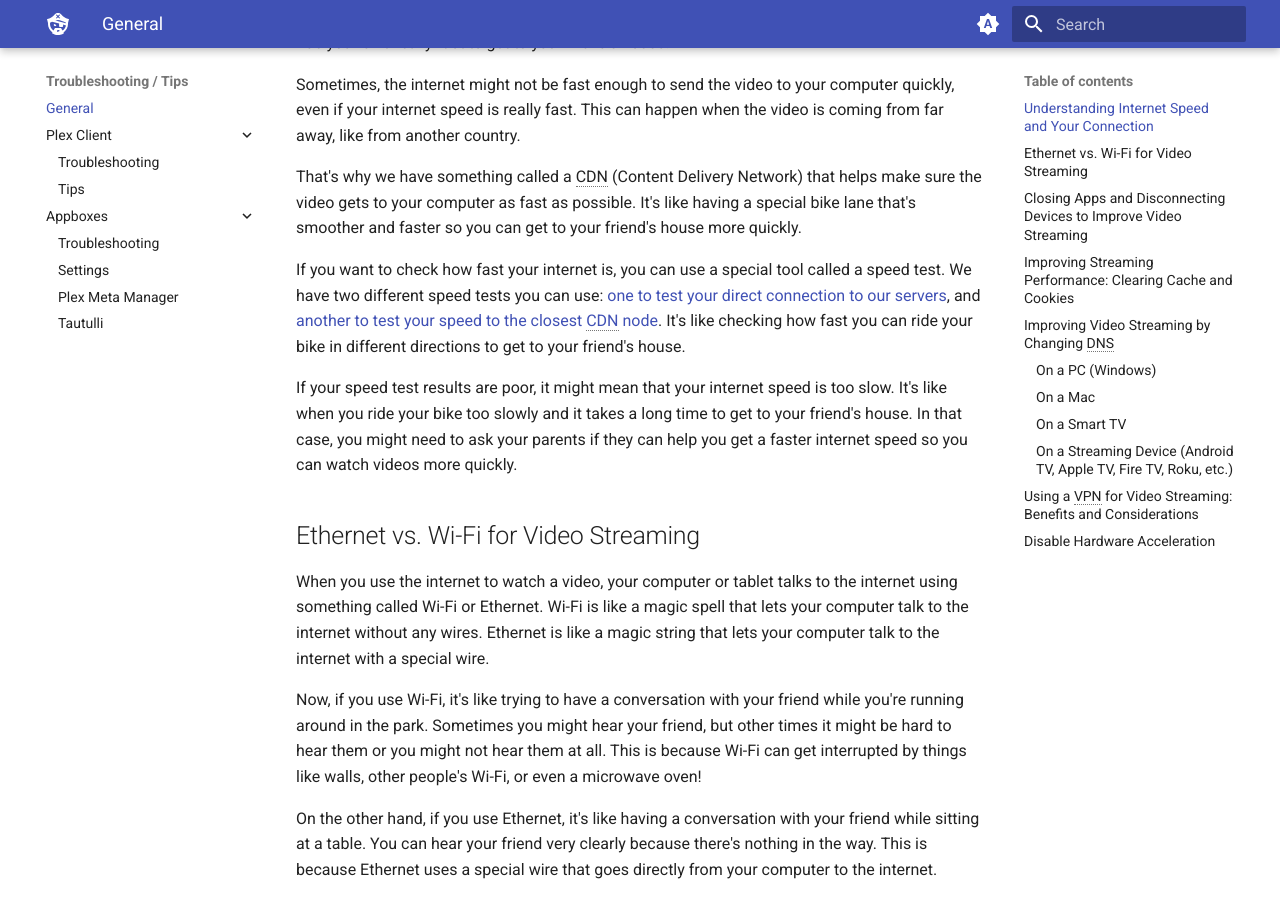
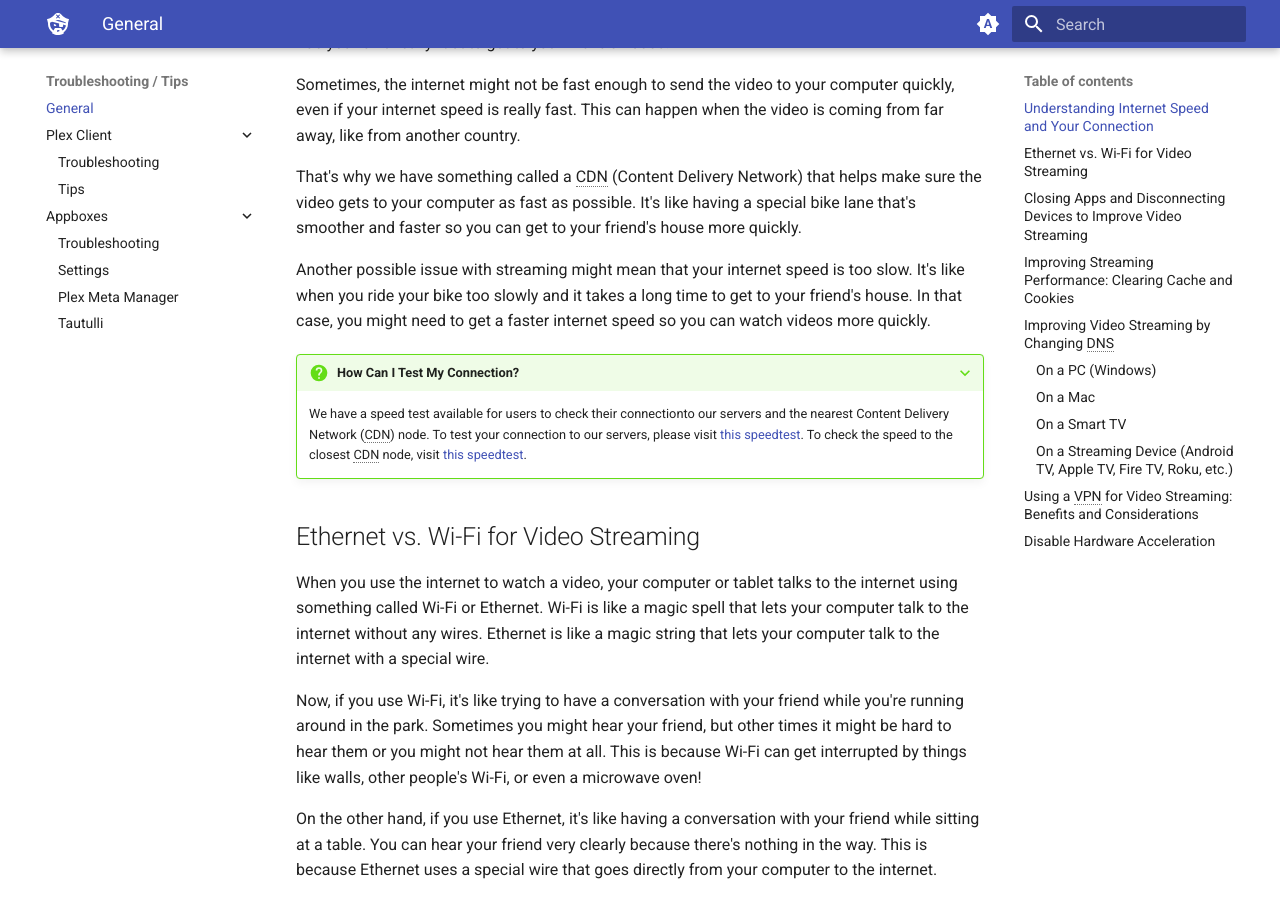
Before and after one commit to neomedia6989/docs-2, an MkDocs documentation site: the page built from docs/troubleshooting/index.md, in a window 1280 px wide and 900 px high, scrolled down 735 px. Built offline with MkDocs 1.6.1 and Material for MkDocs 9.7.7, drawn with Linux system fonts in a browser that asks for light colours.

Commit message:
Update index.md

```diff
--- a/docs/troubleshooting/index.md
+++ b/docs/troubleshooting/index.md
@@ -16,9 +16,11 @@
 
 That's why we have something called a CDN (Content Delivery Network) that helps make sure the video gets to your computer as fast as possible. It's like having a special bike lane that's smoother and faster so you can get to your friend's house more quickly.
 
-If you want to check how fast your internet is, you can use a special tool called a speed test. We have two different speed tests you can use: [one to test your direct connection to our servers](https://speedtest.blackbeard.brrrrrr.net/), and [another to test your speed to the closest CDN node](https://speedtest.brrrrrr.net/). It's like checking how fast you can ride your bike in different directions to get to your friend's house.
+Another possible issue with streaming might mean that your internet speed is too slow. It's like when you ride your bike too slowly and it takes a long time to get to your friend's house. In that case, you might need to get a faster internet speed so you can watch videos more quickly.
 
-If your speed test results are poor, it might mean that your internet speed is too slow. It's like when you ride your bike too slowly and it takes a long time to get to your friend's house. In that case, you might need to ask your parents if they can help you get a faster internet speed so you can watch videos more quickly.
+???+ question "How Can I Test My Connection?"
+
+    We have a speed test available for users to check their connectionto our servers and the nearest Content Delivery Network (CDN) node. To test your connection to our servers, please visit [this speedtest](https://speedtest.blackbeard.brrrrrr.net/). To check the speed to the closest CDN node, visit [this speedtest](https://speedtest.brrrrrr.net).
 
 ## Ethernet vs. Wi-Fi for Video Streaming
 
```
